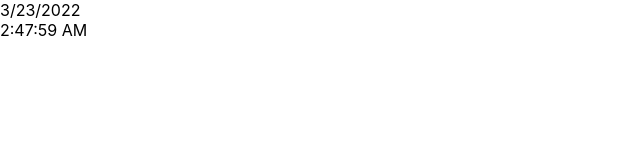
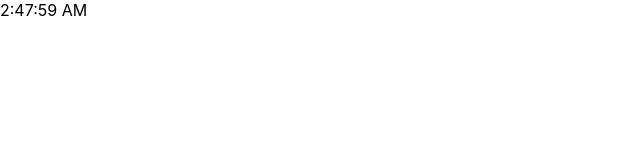
Before and after one commit to khushimangukiya/Branch1, a React (Create React App) app: page / in a window 1280 px wide. Shown: the top 160 px of the page, without its empty margins (0-640 px from the left). Built offline with nearby package versions, Linux system fonts and the light colour scheme.

Commit message:
ClockFun

```diff
--- a/src/App.js
+++ b/src/App.js
@@ -10,6 +10,7 @@ import EmployeDes from './componets/EmployDes';
 import Counter from './componets/Counter';
 import CityFun from './componets/CityFun';
 import Clock from './componets/Clock';
+import ClockFun from './componets/ClockFun';
 
 
 
@@ -28,7 +29,8 @@ function App() {
       {/* <StateFun/> */}
       {/* < CityFun/> */}
       {/* <Counter/> */}
-      <Clock/>
+      {/* <Clock/> */}
+      <ClockFun/>
     </div>
   );
 }
--- /dev/null
+++ b/src/componets/ClockFun.js
@@ -0,0 +1,23 @@
+import React, { useEffect, useState } from 'react';
+
+function ClockFun(props) {
+const [time , setTime] = useState(new Date());
+
+    const tick = () => {
+        setTime(new Date());
+    }
+
+    useEffect(
+        () => {
+            const timerID = setInterval(() => tick(), 1000);
+        },
+    []);
+
+    return (
+        <div>
+            {time.toLocaleTimeString()}
+        </div>
+    );
+}
+
+export default ClockFun;
```
